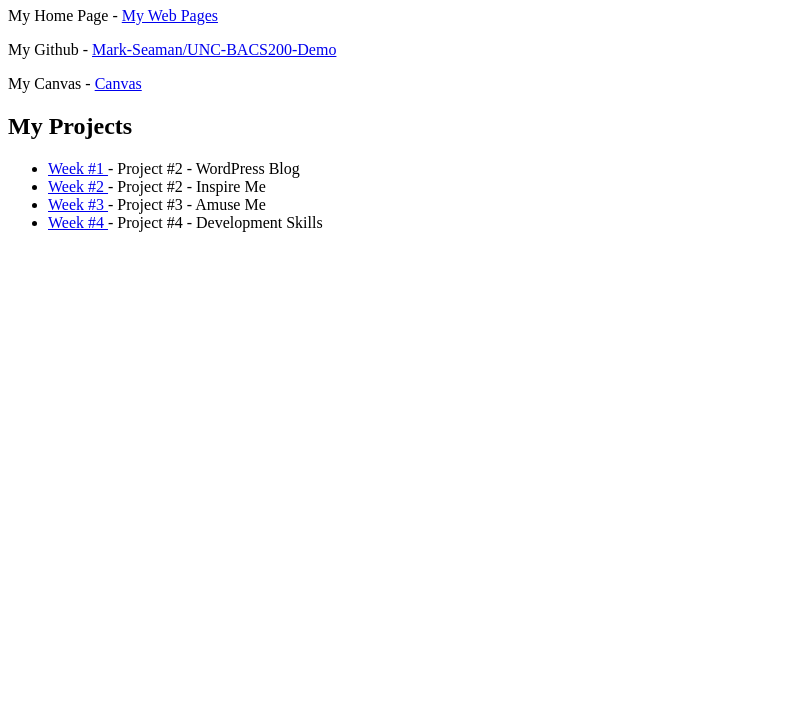
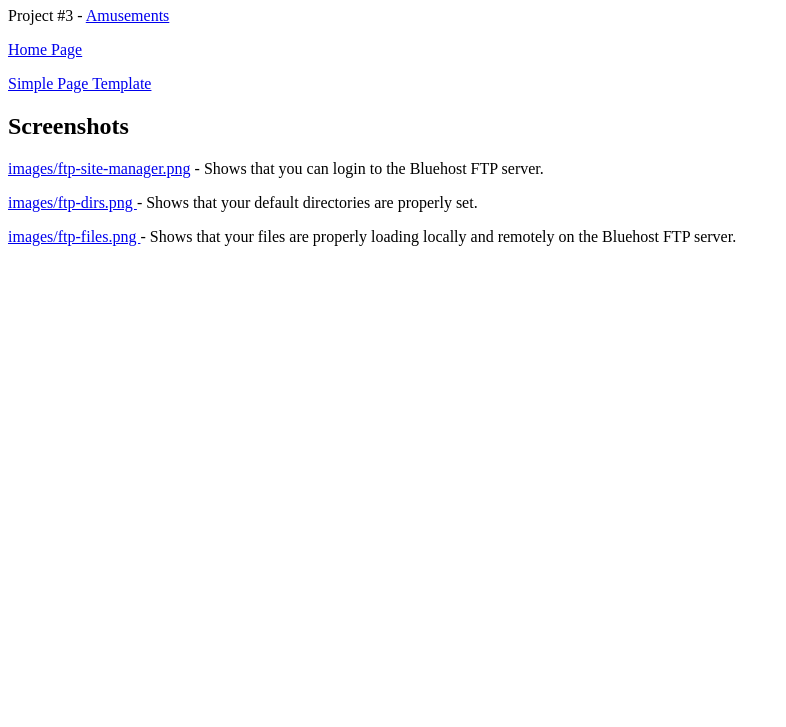
Before and after one commit to robe4896/BACS-200, a plain HTML site: page bacs200/03/index.html in a window 1280 px wide. Shown: the part 73-800 px from the top of the page, without its empty margins (0-786 px from the left). Drawn offline with Linux system fonts and the light colour scheme.

Commit message:
index for project 3

```diff
--- a/bacs200/03/index.html
+++ b/bacs200/03/index.html
@@ -4,58 +4,37 @@
 
 <head>
     <meta charset="UTF-8">
-    <title>UNC BACS 200 Demo Server</title>
+    <title>BACS 200 - Week #3</title>
 </head>
 
 <body>
-    <h1>Alyssa Roberts Home Page</h1>
-
+    <h1>BACS 200 - Week #3 - Jan 27</h1>
     <p>
-        My Home Page -
-        <a href="https://unco-bacs.org/bacs200/index.html">
-            My Web Pages
-        </a>
+        Project #3 - <a href="amuse.html">Amusements</a>
     </p>
     <p>
-        My Github -
-        <a href="https://github.com/Mark-Seaman/UNC-BACS200-Demo">
-            Mark-Seaman/UNC-BACS200-Demo
-        </a>
+        <a href="..">Home Page</a>
     </p>
     <p>
-        My Canvas -
-        <a href="https://canvas.unco.edu">Canvas</a>
+        <a href="template.html">Simple Page Template</a>
     </p>
-
-
-    <h2>My Projects</h2>
-    <ul>
-        <li>
-            <a href="01">
-                Week #1
-            </a>
-            - Project #2 - WordPress Blog
-        </li>
-        <li>
-            <a href="02">
-                Week #2
-            </a>
-            - Project #2 - Inspire Me
-        </li>
-        <li>
-            <a href="03">
-                Week #3
-            </a>
-            - Project #3 - Amuse Me
-        </li>
-        <li>
-            <a href="04">
-                Week #4
-            </a>
-            - Project #4 - Development Skills
-        </li>
-    </ul>
-
+    <h2>Screenshots</h2>
+    <p>
+        <a href="images/ftp-site-manager.png">
+            images/ftp-site-manager.png</a>
+        - Shows that you can login to the Bluehost FTP server.
+    </p>
+    <p>
+        <a href="images/ftp-dirs.png">
+            images/ftp-dirs.png
+        </a>
+        - Shows that your default directories are properly set.</p>
+    <p>
+        <a href="images/ftp-files.png">
+            images/ftp-files.png
+        </a>
+        - Shows that your files are properly loading locally and remotely on the Bluehost FTP server.
+    </p>
 </body>
 
 </html>
```
Also changed, not shown: bacs200/index.html (added, +61 -0 lines).
